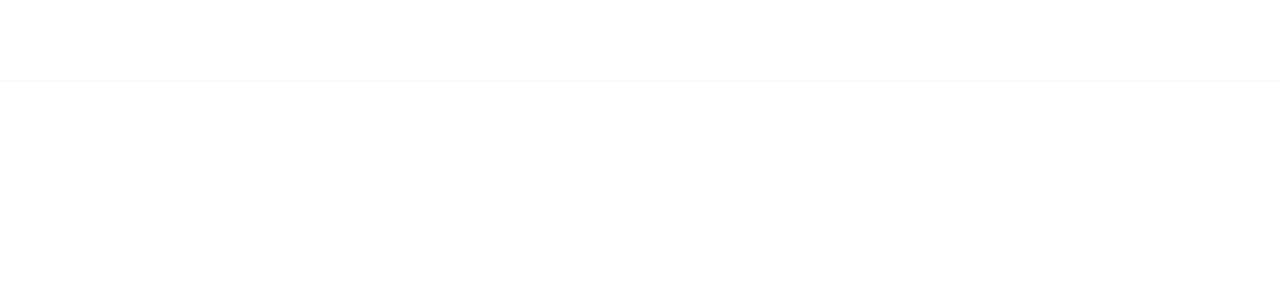
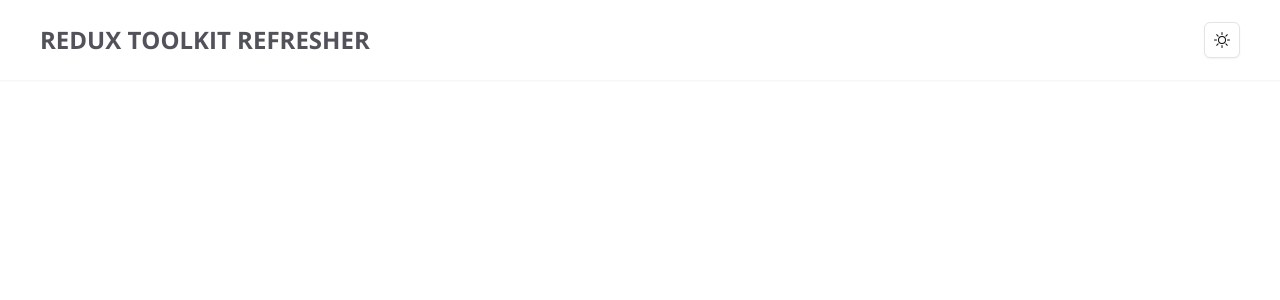
Before and after one commit to KennedyMungai/ReduxToolKitRefresher, a Next.js app: page / in a window 1280 px wide. Shown: the top 300 px of the page. Built offline with nearby package versions, Linux system fonts and the light colour scheme.

Commit message:
Added some styles for the header fo the app

```diff
--- a/components/NavBar/NavBar.tsx
+++ b/components/NavBar/NavBar.tsx
@@ -1,10 +1,24 @@
 import React from 'react'
+import ThemeToggle from './ThemeToggle'
+import Link from 'next/link'
 
 type Props = {}
 
 const NavBar = (props: Props) => {
 	return (
-		<nav className='h-[10vh] w-screen shadow-sm dark:shadow-zinc-800'></nav>
+		<nav className='h-[10vh] w-screen shadow-sm dark:shadow-zinc-800 flex flex-row justify-between px-10'>
+			<div className='flex items-center'>
+				<Link href='/'>
+					<h1 className='uppercase font-bold text-2xl text-zinc-600'>
+						Redux Toolkit Refresher
+					</h1>
+				</Link>
+			</div>
+			<div className=''></div>
+			<div className='flex items-center'>
+				<ThemeToggle />
+			</div>
+		</nav>
 	)
 }
 
```
